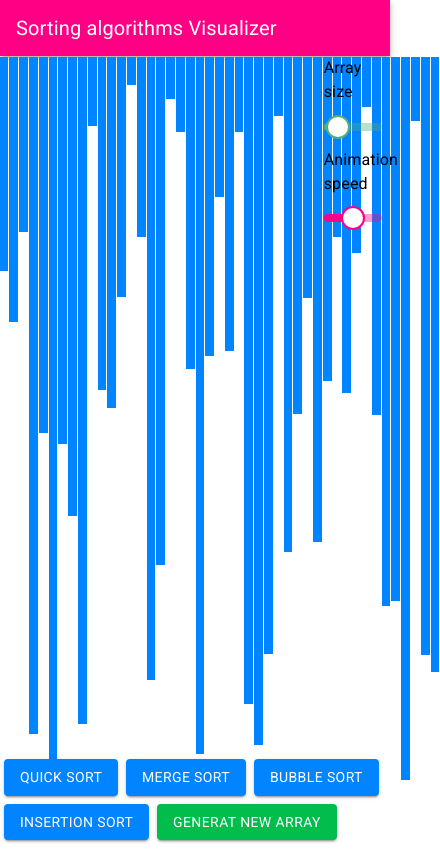
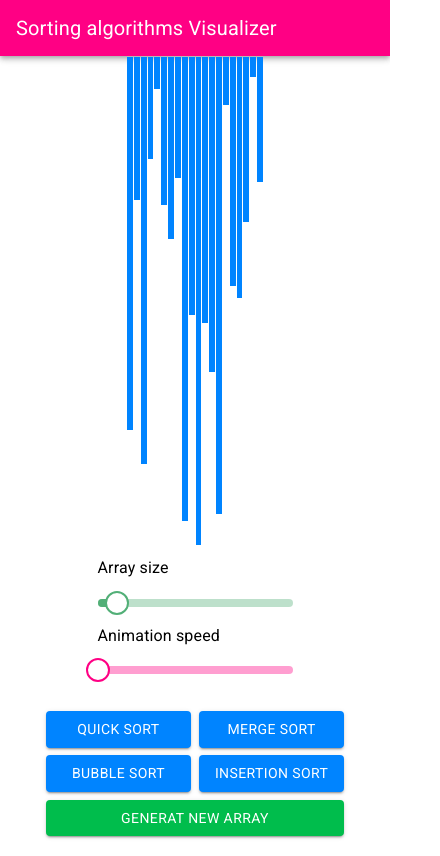
Before and after one commit to sharlq/sortingAlgorithmsVisualizedr, a React (Create React App) app: page / in a window 390 px wide. Shown: the whole page, 440 px wide, since content can reach past the window. Built offline with nearby package versions, Linux system fonts and the light colour scheme.

Commit message:
made the project responsive

```diff
--- a/src/components/control.jsx
+++ b/src/components/control.jsx
@@ -7,7 +7,7 @@ import Tooltip from '@material-ui/core/Tooltip';
 
 const useStyles = makeStyles((theme) => ({
   root: {
-    width:" 15vw",
+    width:" 14vw",
   },
   margin: {
     height: theme.spacing(3),
--- /dev/null
+++ b/src/components/responsive.js
@@ -0,0 +1,17 @@
+
+let responsive = (windoWidth)=>{
+    let sizeRatio = .55
+    let arrayMaxValue = 650;
+    if( 1360 > windoWidth && windoWidth >1000)
+       sizeRatio = .45
+  else if( 1000 >= windoWidth && windoWidth > 760)
+         {sizeRatio = .3
+         arrayMaxValue = 600}
+  else if(  760 >= windoWidth)
+        {arrayMaxValue = 500
+         sizeRatio = 0.3}
+
+return [sizeRatio,arrayMaxValue]
+}
+
+export default responsive
--- a/src/components/sort.jsx
+++ b/src/components/sort.jsx
@@ -6,15 +6,18 @@ import getBubbleSortAnimations from "./bubble_sort"
 import getInseartionSortAnimations from "./insertion_sort"
 import {Button} from '@material-ui/core';
 import CustomizedSlider from "./control"
+import responsive from "./responsive"
 
 const Sort = () => {
 const [array,setArray] = useState([])
-const [animationSpeed,setAnimationSpeed] = useState(500)
-const [numberOfArrayElements,setNumberOfArrayElements] = useState(50)
+const [animationSpeed,setAnimationSpeed] = useState(1)
+const [numberOfArrayElements,setNumberOfArrayElements] = useState(20)
 const PRIMARY_COLOR = "rgb(0, 132, 255)";
 const SECONDARY_COLOR ="#FF0084";
 const PIVOT_COLOR = "#00bd4c";
-const SCREEN_WIDTH = window.screen.width;
+const SCREEN_WIDTH = window.innerWidth;
+const [arrayViewRation,arrayMaxValue] = responsive(SCREEN_WIDTH)
+console.log(arrayViewRation)
 function randomIntFromInterval(min,max)
 {
     return Math.floor( Math.random()*  ( max - min + 1 ) + min );
@@ -23,8 +26,9 @@ function randomIntFromInterval(min,max)
 const resetArray =()=> {
     const arr = [];
     for (let i = 0; i < numberOfArrayElements; i++) {
-      arr.push(randomIntFromInterval(5, 730));
+      arr.push(randomIntFromInterval(5, arrayMaxValue));
     }
+	console.log(window.innerWidth)
     setArray(arr);
   }
 useEffect(()=>resetArray(),[])
@@ -198,8 +202,8 @@ myloop()
 				key={index} id={index}
 				className="block"
 				style={{height:`${value}px`,
-						width:`${(.55*SCREEN_WIDTH)/numberOfArrayElements}px`,
-						margin:`${numberOfArrayElements/20}`}}>
+						width:`${(arrayViewRation*SCREEN_WIDTH)/numberOfArrayElements}px`,
+						margin:`${numberOfArrayElements/((SCREEN_WIDTH/arrayViewRation)*20)}`}}>
 
 						</div>)
                 }
--- a/src/style/_config.scss
+++ b/src/style/_config.scss
@@ -3,6 +3,6 @@ $secondary-color :rgb(221, 224, 0) ;
 $ternary-color: green;
 html, body {
     margin: 0;
-    height: 100%;
+    //height: 100%;
     width: 100%;
 }
--- /dev/null
+++ b/src/style/_responsive.scss
@@ -0,0 +1,30 @@
+@media (max-width:760px) {
+
+    .array{
+        height: 800px;
+       display: grid;
+        grid-template-rows: 6fr 1fr 2fr;
+        justify-items: center;
+    }
+    .data{
+        align-self: start;
+        height: 500px;
+    }
+    .sliders{
+        position: inherit !important;
+        }
+        .makeStyles-root-1 {
+            width: 50vw !important;
+        }
+        .control{
+            position:inherit ;
+            justify-self: center;
+            display: grid;
+            grid-template-columns: 1fr 1fr;
+        }
+        .btn-new{
+            grid-column:1/3;
+
+
+        }
+}
--- a/src/style/main.css
+++ b/src/style/main.css
@@ -1,6 +1,5 @@
 html, body {
   margin: 0;
-  height: 100%;
   width: 100%;
 }
 
@@ -59,4 +58,41 @@ html, body {
 .navbar {
   background: #FF0084 !important;
 }
+
+@media (max-width: 760px) {
+  .array {
+    height: 800px;
+    display: -ms-grid;
+    display: grid;
+    -ms-grid-rows: 6fr 1fr 2fr;
+        grid-template-rows: 6fr 1fr 2fr;
+    justify-items: center;
+  }
+  .data {
+    -ms-flex-item-align: start;
+        -ms-grid-row-align: start;
+        align-self: start;
+    height: 500px;
+  }
+  .sliders {
+    position: inherit !important;
+  }
+  .makeStyles-root-1 {
+    width: 50vw !important;
+  }
+  .control {
+    position: inherit;
+    -ms-grid-column-align: center;
+        justify-self: center;
+    display: -ms-grid;
+    display: grid;
+    -ms-grid-columns: 1fr 1fr;
+        grid-template-columns: 1fr 1fr;
+  }
+  .btn-new {
+    -ms-grid-column: 1;
+    -ms-grid-column-span: 2;
+    grid-column: 1/3;
+  }
+}
 /*# sourceMappingURL=main.css.map */
--- a/src/style/main.scss
+++ b/src/style/main.scss
@@ -1,3 +1,4 @@
 @import "config";
 @import "sort";
-@import "nav"
+@import "nav";
+@import "responsive";
```
Also changed, not shown: 1 other file (tests, documents, lock files or other folders).
